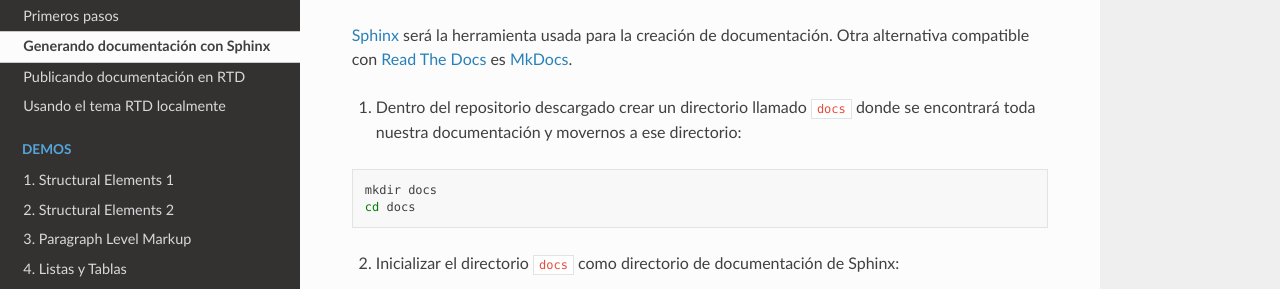
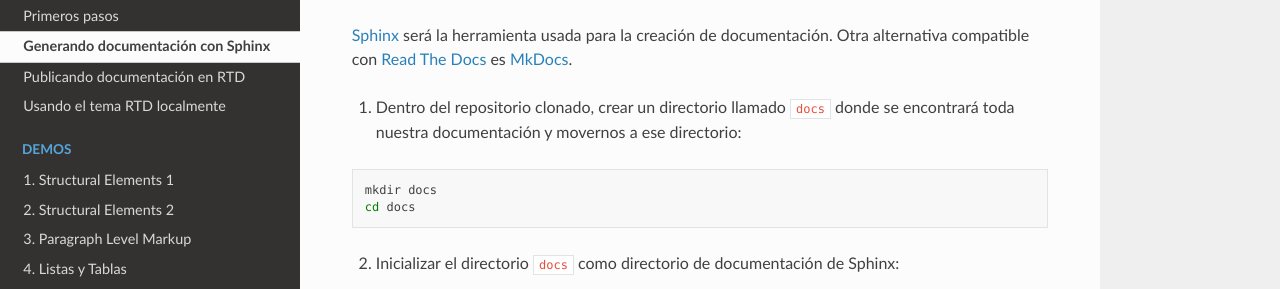
Before and after one commit to mogago/mydocproject, a Sphinx documentation site: the page built from docs/source/documentation.rst, in a window 1280 px wide and 900 px high. Shown: the part 136-425 px from the top of the window. Built offline with Sphinx 7.4.7 and the Read the Docs theme 2.0.0, drawn with Linux system fonts in a browser that asks for light colours.

Commit message:
Corrección de redacción en documentacion.rst

```diff
--- a/docs/source/documentation.rst
+++ b/docs/source/documentation.rst
@@ -8,7 +8,7 @@
 .. _MkDocs: https://www.mkdocs.org/
 .. _Read The Docs: https://readthedocs.org/
 
-1. Dentro del repositorio descargado crear un directorio llamado ``docs`` donde se encontrará toda nuestra documentación y movernos a ese directorio:
+1. Dentro del repositorio clonado, crear un directorio llamado ``docs`` donde se encontrará toda nuestra documentación y movernos a ese directorio:
 
 .. code-block:: bash
 
```
Also changed, not shown: 5 other files.
